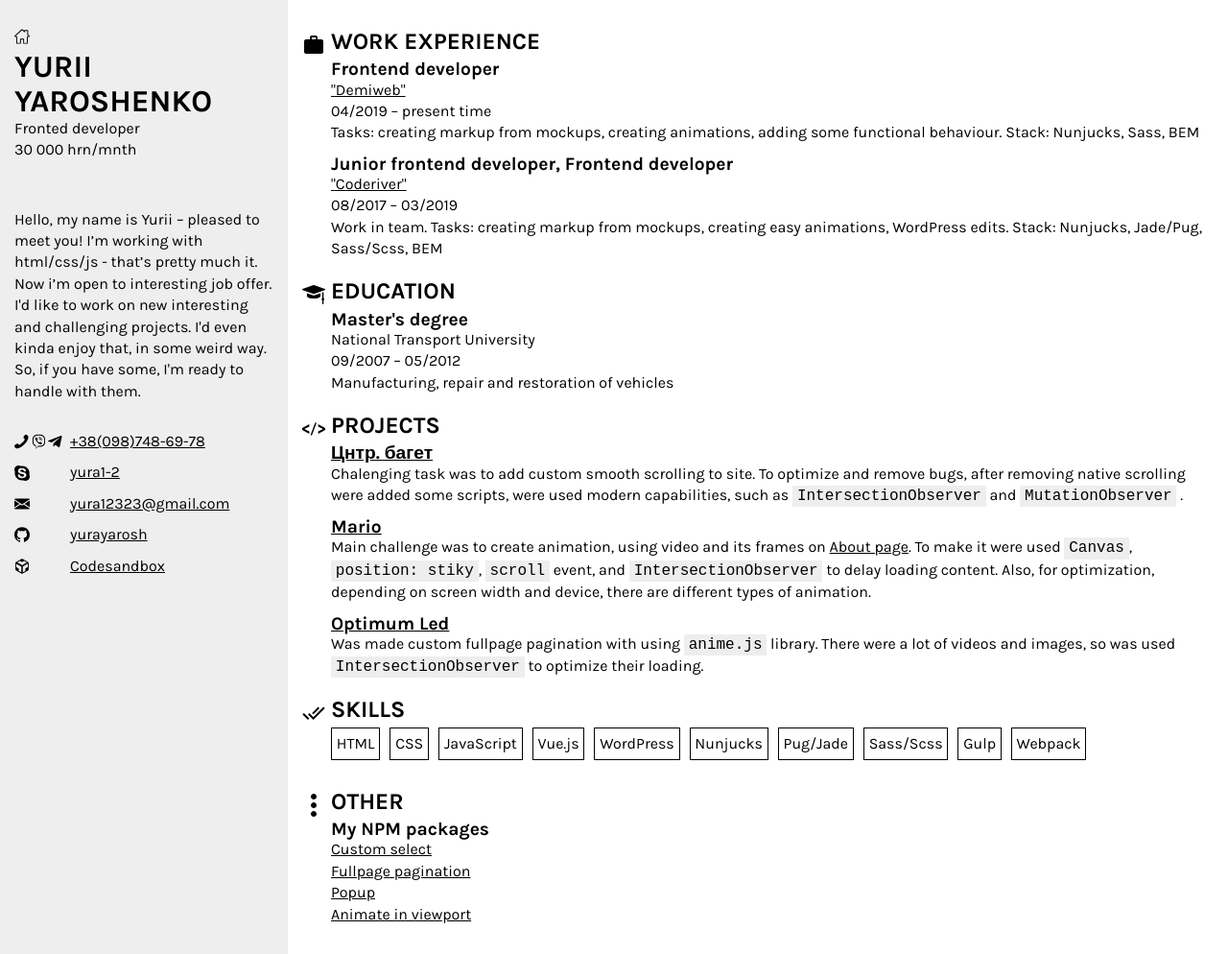
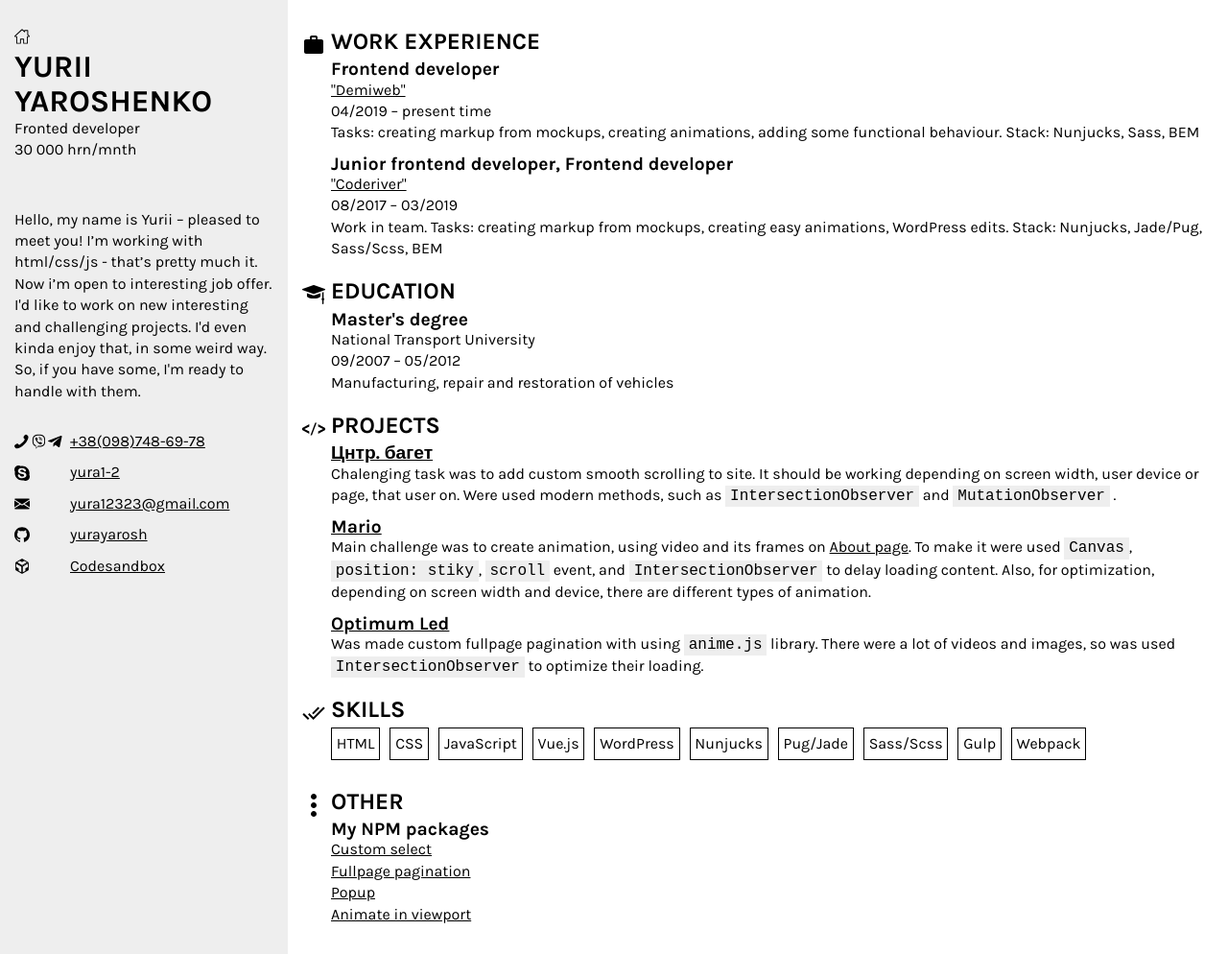
Before and after one commit to yurayarosh/cv, a Jekyll site: the page built from index.md, in a window 1280 px wide. Shown: the whole page at 96% size. Built offline with Jekyll 4.4.1, drawn with Linux system fonts in a browser that asks for light colours.

Commit message:
edit `baget` project description

```diff
--- a/_data/projects.yaml
+++ b/_data/projects.yaml
@@ -3,7 +3,7 @@ title: Projects
 metaBlocks:
   - meta:
     - title: '<a href="http://beget.demiweb.pro/" target="_blank">Цнтр. багет</a>'
-      text: 'Chalenging task was to add custom smooth scrolling to site. To optimize and remove bugs, after removing native scrolling were added some scripts, were used modern capabilities, such as <code>IntersectionObserver</code> and <code>MutationObserver</code> .'
+      text: 'Chalenging task was to add custom smooth scrolling to site. It should be working depending on screen width, user device or page, that user on. Were used modern methods, such as <code>IntersectionObserver</code> and <code>MutationObserver</code> .'
   - meta:
     - title: '<a href="http://mario-new.demiweb.pro/" target="_blank">Mario</a>'
       text: 'Main challenge was to create animation, using video and its frames on <a href="http://mario-new.demiweb.pro/about-mario/">About page</a>. To make it were used <code>Canvas</code>, <code>position: stiky</code>, <code>scroll</code> event, and <code>IntersectionObserver</code> to delay loading content. Also, for optimization, depending on screen width and device, there are different types of animation.'
```
Also changed, not shown: 1 other file.
